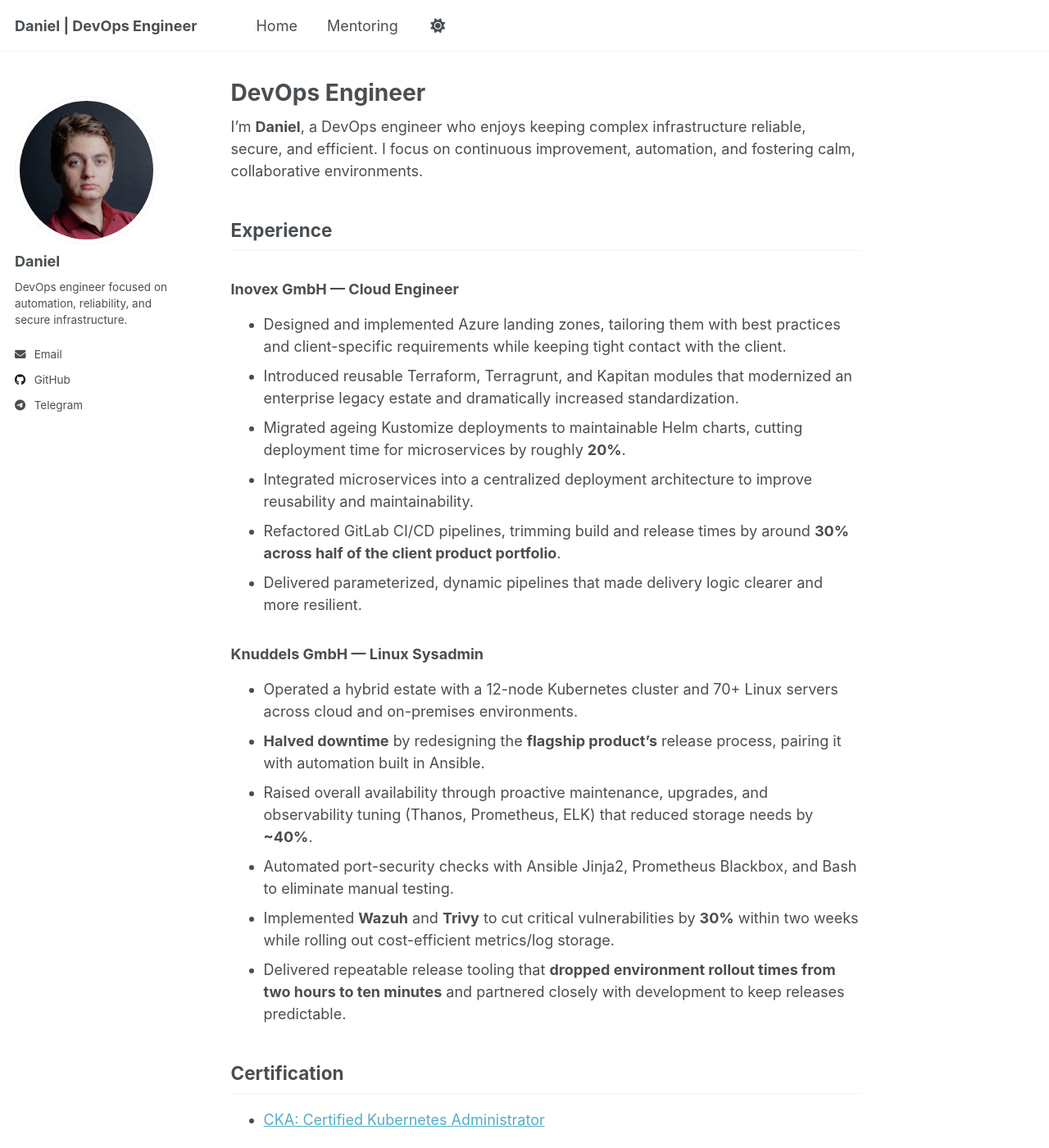
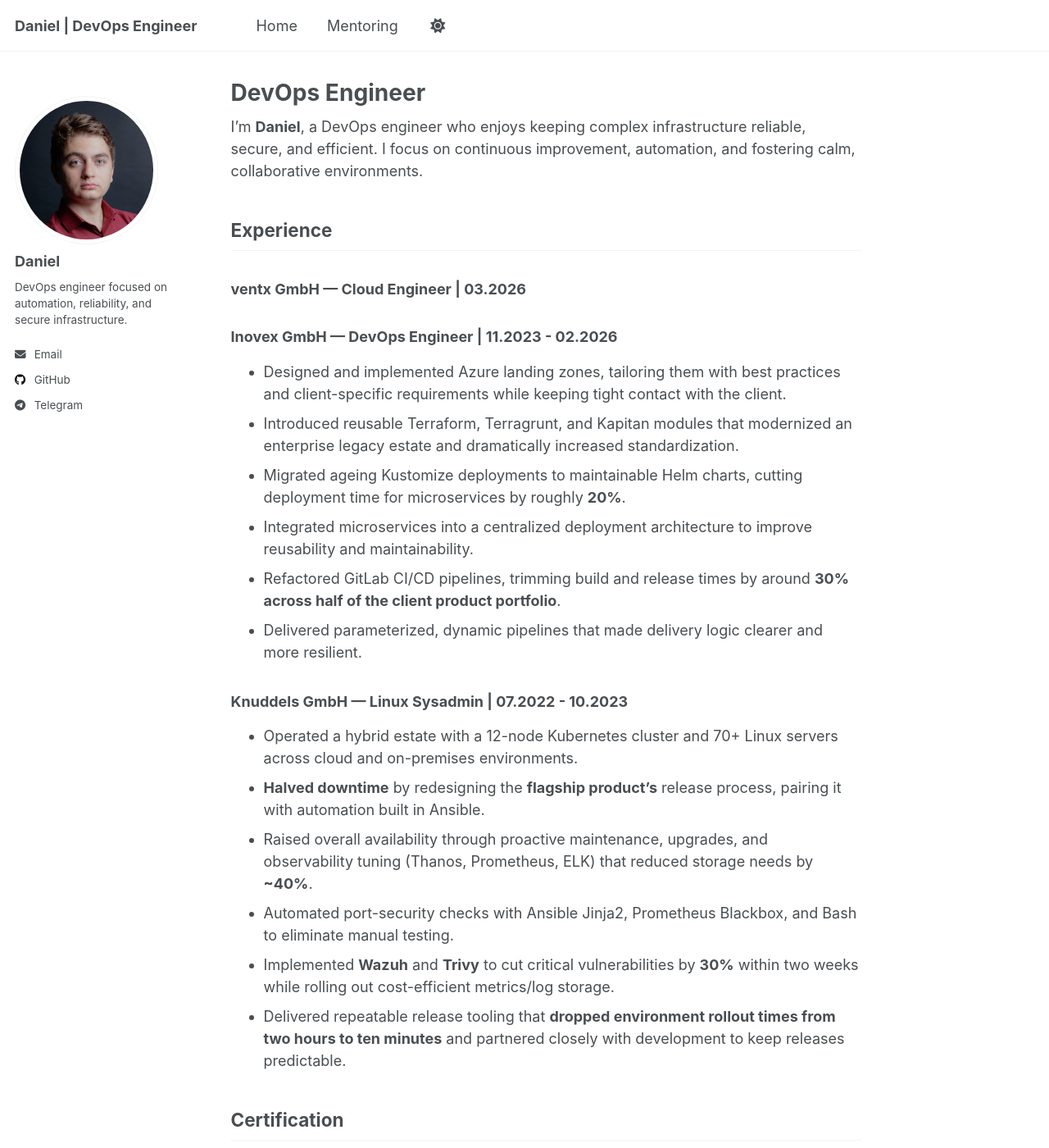
Before and after one commit to Danka32/Danka32.github.io, a Jekyll site: the page built from _pages/about.md, in a window 1280 px wide and 1400 px high. Shown: the whole window at 82% size. Built offline with Jekyll 4.4.1, drawn with Linux system fonts in a browser that asks for light colours; a script that is not in the unit is left out; some of the changed text lies outside the part shown.

Commit message:
chore: add aws saa-c03 cert and ventx

```diff
--- a/_pages/about.md
+++ b/_pages/about.md
@@ -11,7 +11,9 @@ I’m **Daniel**, a DevOps engineer who enjoys keeping complex infrastructure re
 
 ## Experience
 
-### Inovex GmbH — Cloud Engineer
+### ventx GmbH — Cloud Engineer | 03.2026
+
+### Inovex GmbH — DevOps Engineer | 11.2023 - 02.2026
 
 - Designed and implemented Azure landing zones, tailoring them with best practices and client-specific requirements while keeping tight contact with the client.
 - Introduced reusable Terraform, Terragrunt, and Kapitan modules that modernized an enterprise legacy estate and dramatically increased standardization.
@@ -20,7 +22,7 @@ I’m **Daniel**, a DevOps engineer who enjoys keeping complex infrastructure re
 - Refactored GitLab CI/CD pipelines, trimming build and release times by around **30% across half of the client product portfolio**.
 - Delivered parameterized, dynamic pipelines that made delivery logic clearer and more resilient.
 
-### Knuddels GmbH — Linux Sysadmin
+### Knuddels GmbH — Linux Sysadmin | 07.2022 - 10.2023
 
 - Operated a hybrid estate with a 12-node Kubernetes cluster and 70+ Linux servers across cloud and on-premises environments.
 - **Halved downtime** by redesigning the **flagship product’s** release process, pairing it with automation built in Ansible.
```
Also changed, not shown: other parts of _pages/about.md (+1 -0 lines).
